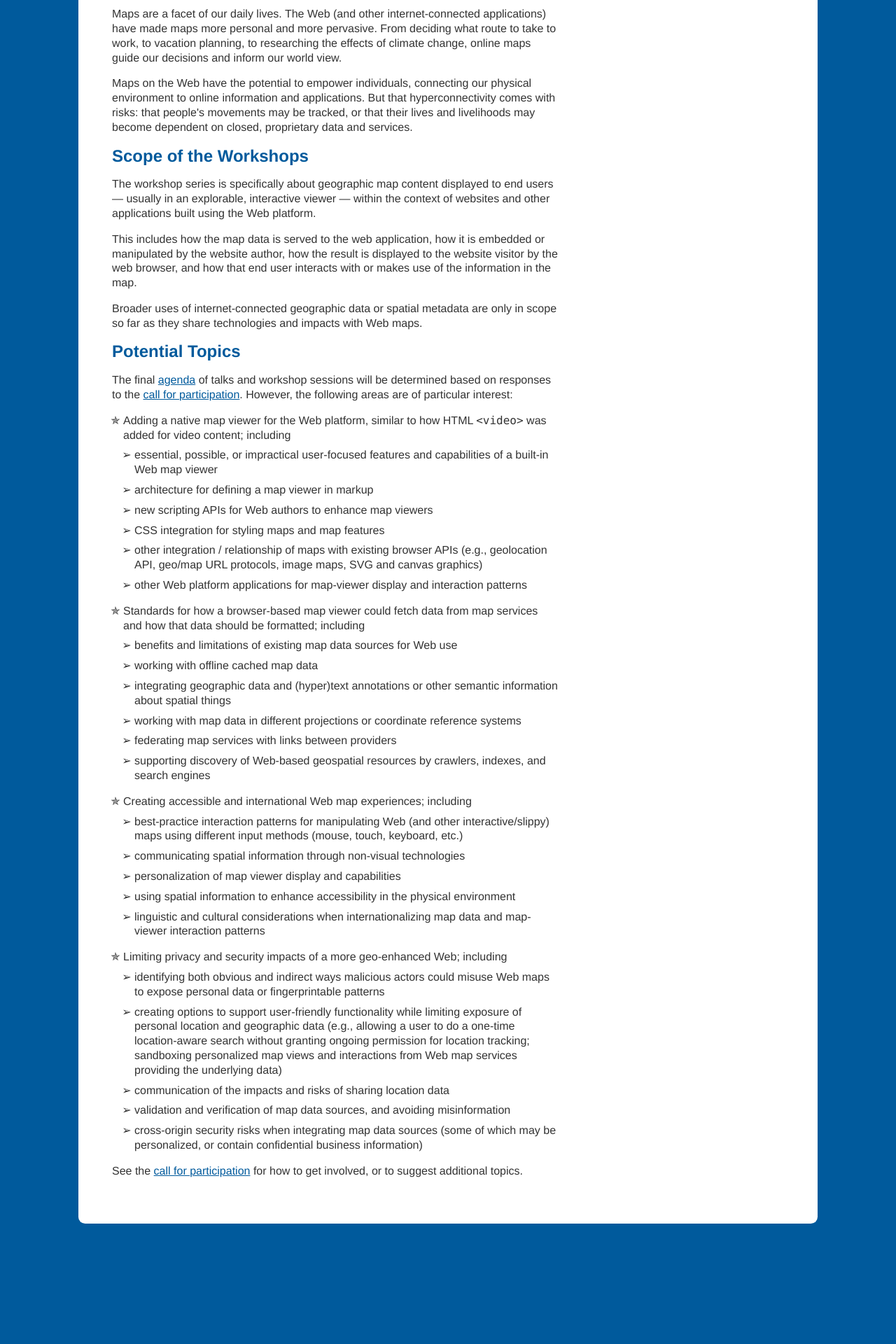
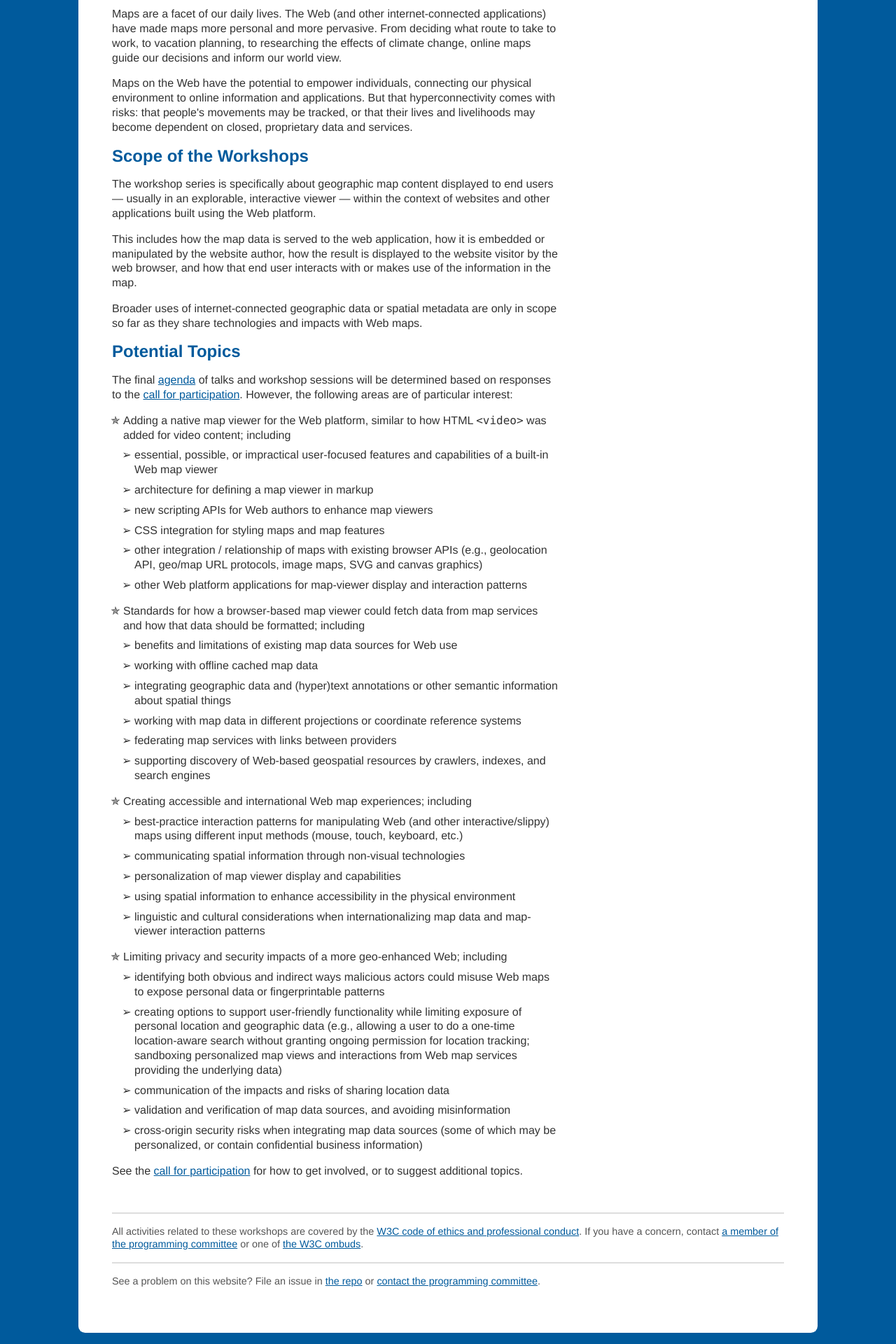
Before and after one commit to Maps4HTML/Maps4HTML-Workshop-2020, a Jekyll site: the page built from index.html, in a window 1280 px wide. Shown: the part 1458-3378 px from the top of the page at 70% size. Built offline with Jekyll 4.4.1, drawn with Linux system fonts in a browser that asks for light colours; before the commit the page ends 3222 px from its top, so only the background shows below that.

Commit message:
Add a footer with CoC link & bug reporting info
Closes #6

And makes sure there will still be a link to the repo for bug reports,
even after we remove the big WIP warning up top!

```diff
--- /dev/null
+++ b/_includes/footer.html
@@ -0,0 +1,15 @@
+<footer id="footer">
+  <p>
+    All activities related to these workshops are covered by the
+    <a href="https://www.w3.org/Consortium/cepc/">W3C code of ethics and professional conduct</a>.
+    If you have a concern, contact
+    <a href="{{ '/call-for-participation#programming-committee' | relative_url }}">a member of the programming committee</a>
+    or one of <a href="https://www.w3.org/Consortium/pwe/#ombuds">the W3C ombuds</a>.
+  </p>
+  <hr/>
+  <p>
+    See a problem on this website?
+    File an issue in <a href="https://github.com/Maps4HTML/Maps4HTML-Workshop-2020">the repo</a>
+    or <a href="{{ '/call-for-participation#programming-committee' | relative_url }}">contact the programming committee</a>.
+  </p>
+</footer>
--- a/_layouts/default.html
+++ b/_layouts/default.html
@@ -30,6 +30,7 @@
     </main>
     {% include host.html %}
     {% include sponsors.html %}
+    {% include footer.html %}
     <script src="{{ '/assets/js/script.js' | relative_url }}"></script>
   </body>
 </html>
--- a/assets/css/style.css
+++ b/assets/css/style.css
@@ -268,13 +268,16 @@ a.ref {
   max-height: 5rem;
 }
 
-.footer {
-  border-top: 1px solid #eee;
+footer, hr {
+  border: none;
+  border-top: 2px solid #ddd;
   clear: both;
-  color: #777;
+}
+footer {
+  color: #555;
   font-size: 0.9rem;
-  margin: 2rem 0;
-  padding-top: .5rem;
+  margin: 2rem 0 0;
+  padding-top: 1rem;
 }
 
 .menu {
```
